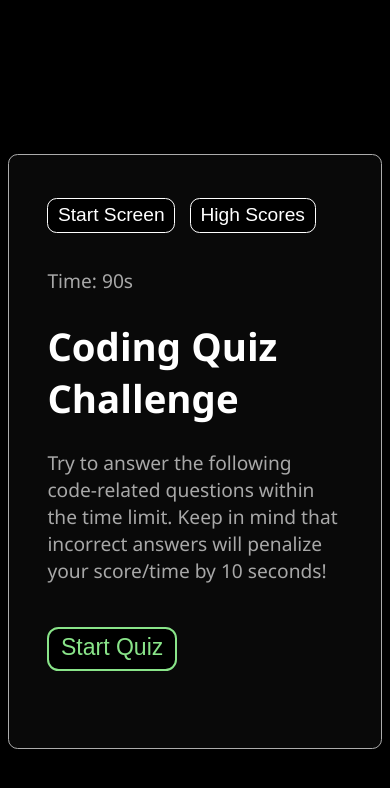
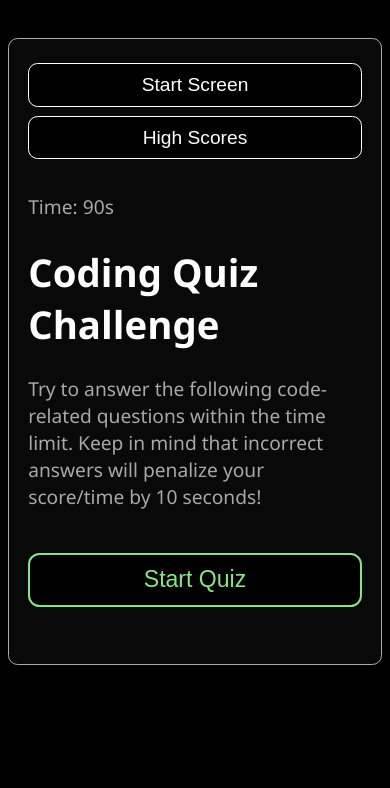
Before and after one commit to onecheesepizza/04-code-quiz, a plain HTML site: page index.html in a window 390 px wide. Drawn offline with Linux system fonts and the light colour scheme.

Commit message:
adds responsive styles

```diff
--- a/assets/style.css
+++ b/assets/style.css
@@ -90,3 +90,21 @@ ul {
     margin: 0;
     padding: 0;
 }
+/* responsive styles */
+@media only screen and (max-width: 650px) {
+    #container {
+        margin: 2em auto;
+        padding: 1em 1em;
+    }
+    #header li{
+        display:block;
+    }
+    button {
+        width:100%;
+        margin: .3em 0em .3em 0em;
+        padding: .5em 0em;
+    }
+    button.nav {
+        width:100%;
+    }
+}
```
